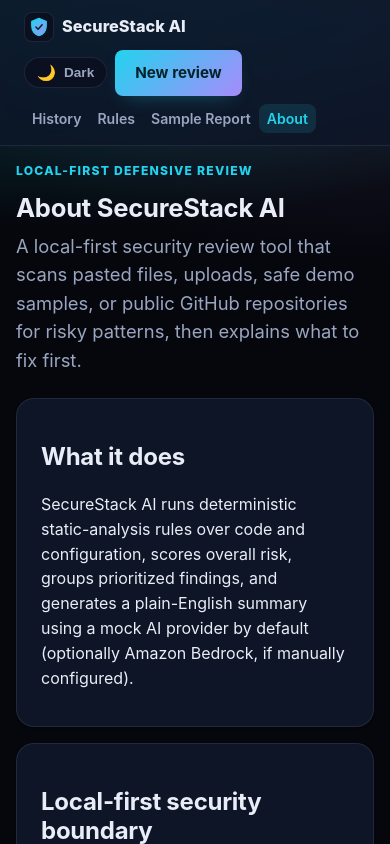
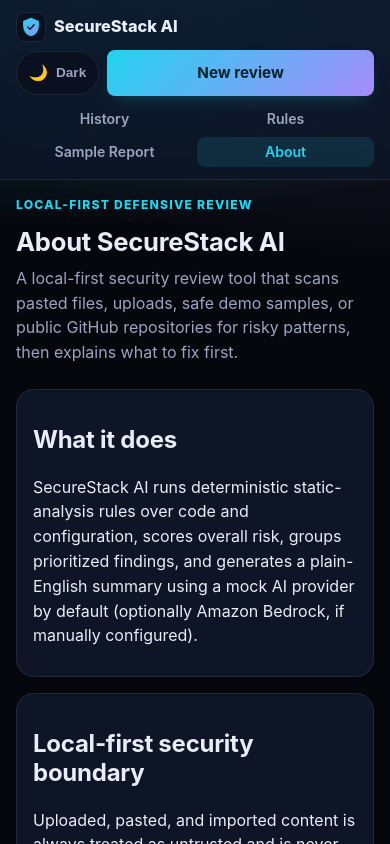
Before and after one commit to bcalford/securestack-ai, a React (Vite) app in the folder frontend/: page /about in a window 390 px wide. Shown: the top 844 px of the page. Built offline with nearby package versions, Linux system fonts and the light colour scheme; no server answers.

Commit message:
Polish accessibility and responsive layout

```diff
--- a/frontend/src/components/dashboard/SeverityChart.tsx
+++ b/frontend/src/components/dashboard/SeverityChart.tsx
@@ -6,14 +6,18 @@
   const chart = Object.entries(counts).map(([name, value]) => ({ name, value }));
 
   if (!chart.length) {
-    return <div className="card">No severity data yet.</div>;
+    return <div className="card" role="status">No severity data yet.</div>;
   }
+
+  const summary = chart.map(entry => `${entry.name}: ${entry.value}`).join(', ');
 
   return (
     <div className="card chart-card">
       <h3>Severity breakdown</h3>
+      <p id="severity-chart-summary" className="visually-hidden">Severity breakdown chart summary: {summary}.</p>
       <div className="chart-card-body">
-        <ResponsiveContainer height={170} minWidth={160}>
+        <div className="chart-graphic" role="img" aria-labelledby="severity-chart-summary">
+          <ResponsiveContainer height={170} minWidth={160}>
           <PieChart>
             <Pie data={chart} dataKey="value" nameKey="name" innerRadius={38} outerRadius={72}>
               {chart.map((entry, index) => (
@@ -21,7 +25,8 @@
               ))}
             </Pie>
           </PieChart>
-        </ResponsiveContainer>
+          </ResponsiveContainer>
+        </div>
         <ul className="chart-legend" aria-label="Severity counts">
           {chart.map((entry, index) => (
             <li key={entry.name}>
--- a/frontend/src/components/scan/PastedFileEditor.tsx
+++ b/frontend/src/components/scan/PastedFileEditor.tsx
@@ -1,2 +1,51 @@
 import type { PastedFile } from '../../types';
-export default function PastedFileEditor({ files, setFiles }: { files: PastedFile[]; setFiles: (files: PastedFile[]) => void }) { return <>{files.map((f,i)=><div className="card" key={i}><label>File name<input className="input" value={f.fileName} onChange={e=>setFiles(files.map((v,j)=>j===i?{...v,fileName:e.target.value}:v))}/></label><label>Language/type<input className="input" value={f.fileType} onChange={e=>setFiles(files.map((v,j)=>j===i?{...v,fileType:e.target.value}:v))}/></label><label>Paste text<textarea rows={8} value={f.content} onChange={e=>setFiles(files.map((v,j)=>j===i?{...v,content:e.target.value}:v))}/></label></div>)}</>; }
+
+type PastedFileEditorProps = {
+  files: PastedFile[];
+  setFiles: (files: PastedFile[]) => void;
+};
+
+export default function PastedFileEditor({ files, setFiles }: PastedFileEditorProps) {
+  function updateFile(index: number, patch: Partial<PastedFile>) {
+    setFiles(files.map((file, currentIndex) => (currentIndex === index ? { ...file, ...patch } : file)));
+  }
+
+  return (
+    <div className="pasted-file-stack" aria-label="Pasted files">
+      {files.map((file, index) => {
+        const fileNumber = index + 1;
+        const headingId = `pasted-file-${fileNumber}-heading`;
+
+        return (
+          <section className="card pasted-file-card" key={fileNumber} aria-labelledby={headingId}>
+            <h3 id={headingId}>Pasted file {fileNumber}</h3>
+            <label>
+              File name for pasted file {fileNumber}
+              <input
+                className="input"
+                value={file.fileName}
+                onChange={event => updateFile(index, { fileName: event.target.value })}
+              />
+            </label>
+            <label>
+              Language/type for pasted file {fileNumber}
+              <input
+                className="input"
+                value={file.fileType}
+                onChange={event => updateFile(index, { fileType: event.target.value })}
+              />
+            </label>
+            <label>
+              Paste text for pasted file {fileNumber}
+              <textarea
+                rows={8}
+                value={file.content}
+                onChange={event => updateFile(index, { content: event.target.value })}
+              />
+            </label>
+          </section>
+        );
+      })}
+    </div>
+  );
+}
--- a/frontend/src/styles/components.css
+++ b/frontend/src/styles/components.css
@@ -668,3 +668,77 @@
   border-left: 3px solid var(--color-accent);
   padding-left: var(--space-3);
 }
+
+/* Accessibility and responsive stabilization */
+.pasted-file-stack {
+  display: grid;
+  gap: var(--space-3);
+  margin: var(--space-4) 0;
+}
+
+.pasted-file-card h3 {
+  margin-top: 0;
+  font-size: 1rem;
+}
+
+.chart-graphic {
+  min-width: 0;
+}
+
+.export-card-action,
+.export-card-action .btn,
+.report-actions .btn {
+  max-width: 100%;
+}
+
+@media (max-width: 640px) {
+  .card,
+  .surface,
+  .mode-panel,
+  .export-card,
+  .artifact-card {
+    padding: var(--space-4);
+  }
+
+  .btn,
+  .theme-toggle,
+  .segmented-option {
+    min-height: 44px;
+  }
+
+  .actions,
+  .app-nav-actions,
+  .export-card-action {
+    width: 100%;
+  }
+
+  .actions .btn,
+  .app-nav-actions .btn,
+  .export-card-action .btn,
+  .submit-panel .btn {
+    justify-content: center;
+    width: 100%;
+  }
+
+  .segmented-control {
+    display: grid;
+    grid-template-columns: 1fr 1fr;
+    width: 100%;
+  }
+
+  .segmented-option {
+    justify-content: center;
+  }
+
+  .export-grid,
+  .stat-rail,
+  .cards,
+  .artifact-grid,
+  .checklist-grid {
+    grid-template-columns: minmax(0, 1fr);
+  }
+
+  .chart-card-body {
+    grid-template-columns: minmax(0, 1fr);
+  }
+}
--- a/frontend/src/styles/layout.css
+++ b/frontend/src/styles/layout.css
@@ -108,3 +108,28 @@
     font-size: 0.88rem;
   }
 }
+
+@media (max-width: 430px) {
+  .app-nav-inner {
+    padding: var(--space-3) var(--space-4);
+  }
+
+  .app-brand {
+    font-size: 0.95rem;
+  }
+
+  .app-nav-actions {
+    justify-content: space-between;
+  }
+
+  .app-nav-links {
+    display: grid;
+    grid-template-columns: repeat(2, minmax(0, 1fr));
+    gap: var(--space-1);
+  }
+
+  .app-nav-link {
+    width: 100%;
+    text-align: center;
+  }
+}
--- a/frontend/src/styles/pages.css
+++ b/frontend/src/styles/pages.css
@@ -287,3 +287,38 @@
     grid-template-columns: 1fr;
   }
 }
+
+@media (max-width: 430px) {
+  .hero-panel,
+  .results-hero {
+    margin: var(--space-4) 0;
+    padding: var(--space-4);
+    border-radius: var(--radius-lg);
+  }
+
+  .hero-panel h1 {
+    font-size: clamp(1.75rem, 12vw, 2.25rem);
+  }
+
+  .lede,
+  .risk-explanation {
+    font-size: 1rem;
+  }
+
+  .preview,
+  .score-card {
+    padding: var(--space-4);
+  }
+
+  .score-card strong,
+  .preview-score strong {
+    font-size: 2.25rem;
+  }
+
+  .workflow-steps,
+  .capability-grid,
+  .trust-strip,
+  .comparison-hero {
+    grid-template-columns: minmax(0, 1fr);
+  }
+}
```
Also changed, not shown: 1 other file (tests, documents, lock files or other folders).
